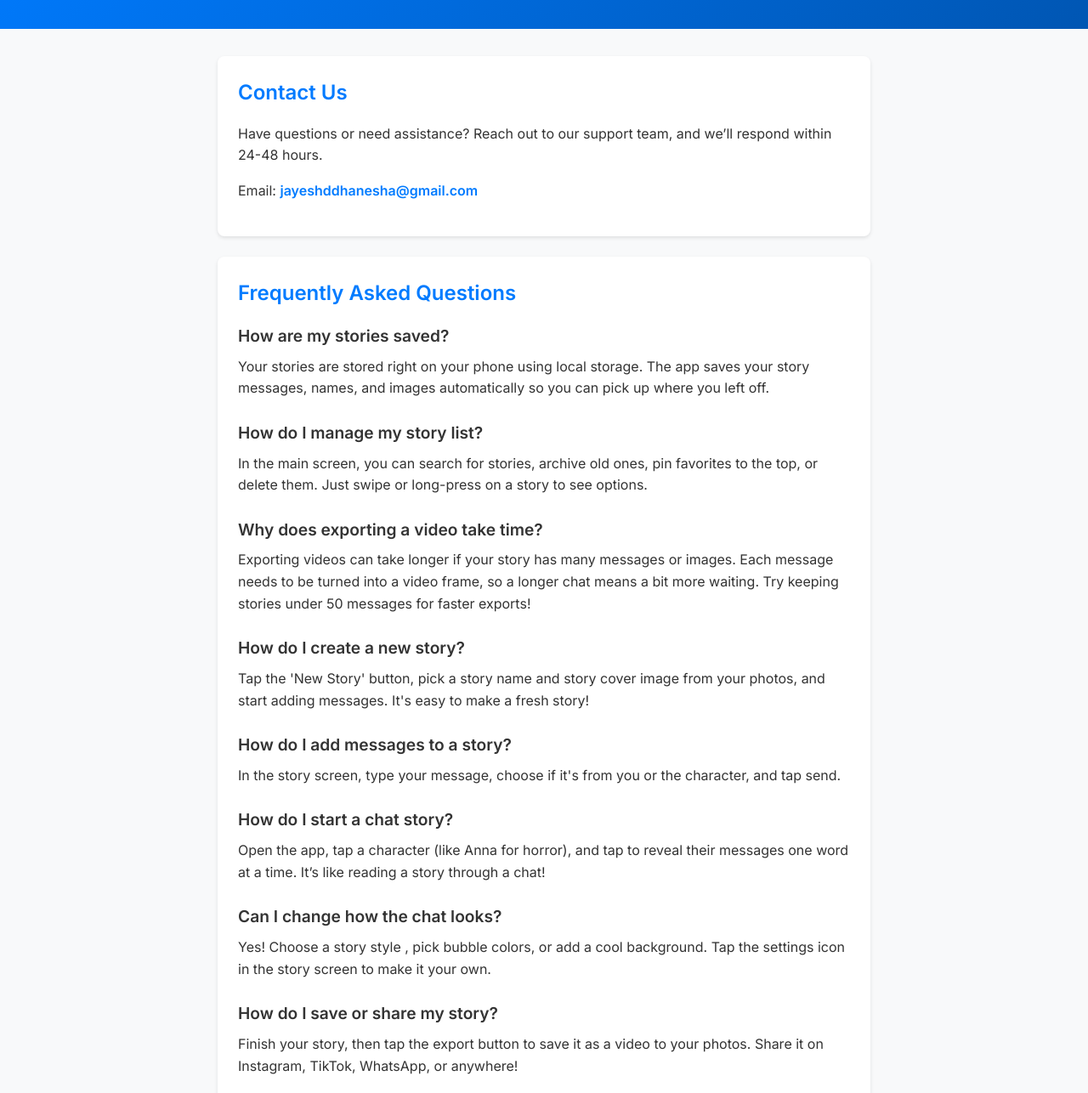
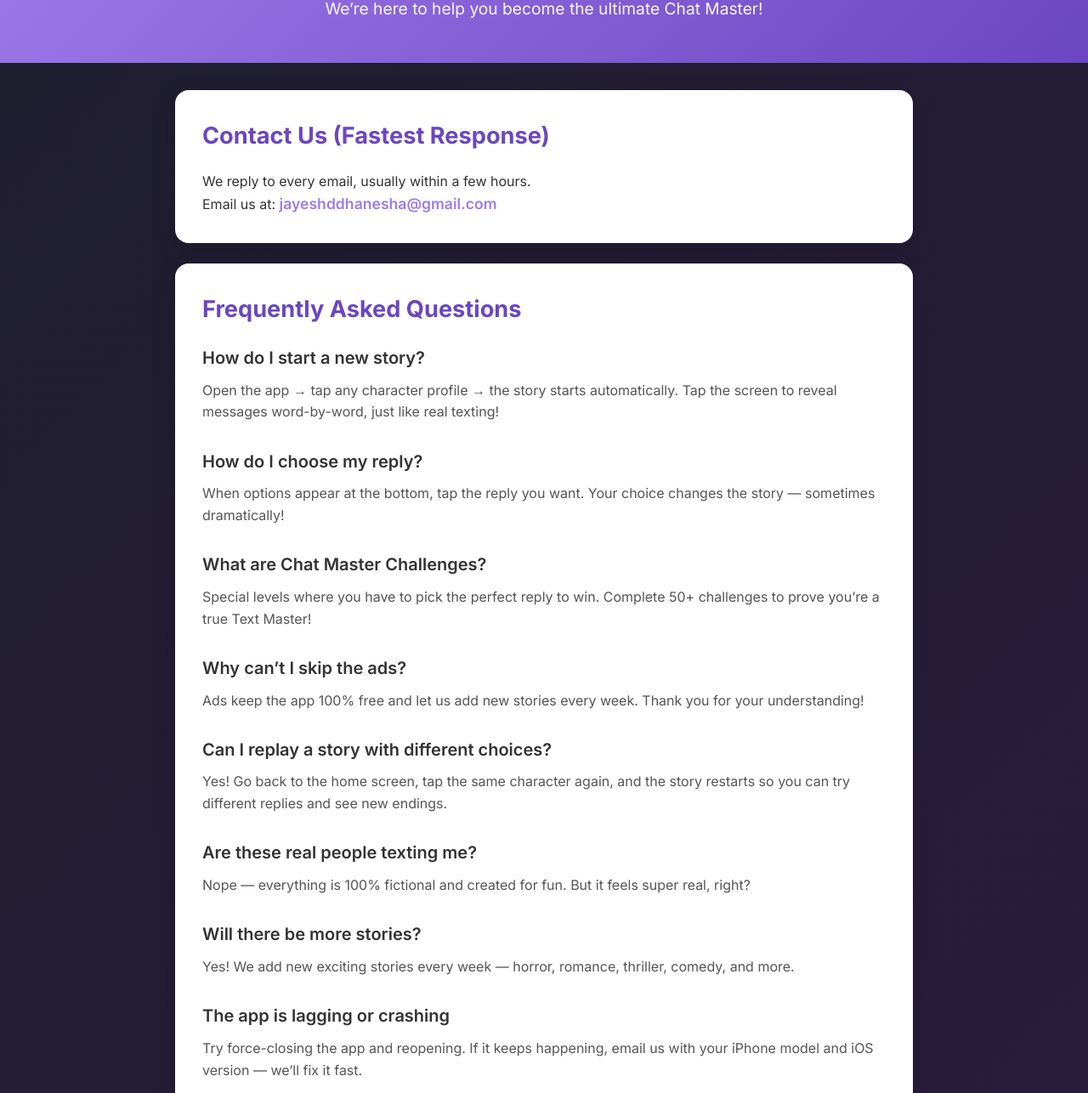
Before and after one commit to jayeshdddhanesha-wq/supporturl, a plain HTML site: page index.html in a window 1280 px wide. Shown: the part 117-1403 px from the top of the page at 85% size. Drawn offline with Linux system fonts and the light colour scheme.

Commit message:
index.html

```diff
--- a/index.html
+++ b/index.html
@@ -3,101 +3,98 @@
 <head>
     <meta charset="UTF-8">
     <meta name="viewport" content="width=device-width, initial-scale=1.0">
-    <title>Texting Story Text Yourself - Support</title>
+    <title>Support – Texting Story : Chat Master</title>
     <link href="https://fonts.googleapis.com/css2?family=Inter:wght@400;600;700&display=swap" rel="stylesheet">
     <style>
         * { margin: 0; padding: 0; box-sizing: border-box; }
-        body { font-family: 'Inter', sans-serif; line-height: 1.6; color: #333; background-color: #f8f9fa; }
-        header { background: linear-gradient(135deg, #007bff, #0056b3); color: white; text-align: center; padding: 2rem 1rem; }
-        header h1 { font-size: 2rem; font-weight: 700; margin-bottom: 0.5rem; }
-        header p { font-size: 1.1rem; opacity: 0.9; }
-        .container { max-width: 800px; margin: 0 auto; padding: 2rem 1rem; }
-        .section { background: white; border-radius: 8px; padding: 1.5rem; margin-bottom: 1.5rem; box-shadow: 0 2px 4px rgba(0, 0, 0, 0.1); }
-        .section h2 { font-size: 1.5rem; font-weight: 600; margin-bottom: 1rem; color: #007bff; }
-        .section p { font-size: 1rem; margin-bottom: 1rem; }
-        .contact-link { color: #007bff; text-decoration: none; font-weight: 600; }
+        body { font-family: 'Inter', sans-serif; line-height: 1.6; color: #333; background: linear-gradient(135deg, #1e1e2e, #2a1b3d); min-height: 100vh; }
+        header { background: linear-gradient(135deg, #9F7AEA, #6B46C1); color: white; text-align: center; padding: 3rem 1rem; }
+        header h1 { font-size: 2.2rem; font-weight: 700; margin-bottom: 0.5rem; }
+        header p { font-size: 1.2rem; opacity: 0.95; }
+        .container { max-width: 900px; margin: 0 auto; padding: 2rem 1rem; }
+        .section { background: white; border-radius: 16px; padding: 2rem; margin-bottom: 1.5rem; box-shadow: 0 10px 30px rgba(0,0,0,0.15); }
+        .section h2 { font-size: 1.7rem; font-weight: 700; margin-bottom: 1.2rem; color: #6B46C1; }
+        .faq-item { margin-bottom: 1.8rem; }
+        .faq-item h3 { font-size: 1.25rem; font-weight: 600; margin-bottom: 0.6rem; color: #333; }
+        .faq-item p { color: #555; font-size: 1rem; }
+        .contact-link { color: #9F7AEA; text-decoration: none; font-weight: 600; font-size: 1.1rem; }
         .contact-link:hover { text-decoration: underline; }
-        .faq-item { margin-bottom: 1.5rem; }
-        .faq-item h3 { font-size: 1.2rem; font-weight: 600; margin-bottom: 0.5rem; }
-        footer { text-align: center; padding: 1rem; background: #e9ecef; font-size: 0.9rem; color: #666; }
+        footer { text-align: center; padding: 2rem; color: #ccc; font-size: 0.9rem; }
         @media (max-width: 600px) {
-            header h1 { font-size: 1.5rem; }
-            header p { font-size: 1rem; }
-            .container { padding: 1rem; }
-            .section { padding: 1rem; }
+            header h1 { font-size: 1.8rem; }
+            header p { font-size: 1.1rem; }
+            .section { padding: 1.5rem; }
         }
     </style>
 </head>
 <body>
     <header>
-        <h1>Texting Story Text Yourself - Support</h1>
-        <p>We’re here to help you create and share your Texting Story!</p>
+        <h1>Texting Story : Chat Master – Support</h1>
+        <p>We’re here to help you become the ultimate Chat Master!</p>
     </header>
+
     <div class="container">
+
         <div class="section">
-            <h2>Contact Us</h2>
-            <p>Have questions or need assistance? Reach out to our support team, and we’ll respond within 24-48 hours.</p>
-            <p>Email: <a href="mailto:jayeshddhanesha@gmail.com" class="contact-link">jayeshddhanesha@gmail.com</a></p>
+            <h2>Contact Us (Fastest Response)</h2>
+            <p>We reply to every email, usually within a few hours.</p>
+            <p>Email us at: <a href="mailto:jayeshddhanesha@gmail.com" class="contact-link">jayeshddhanesha@gmail.com</a></p>
         </div>
+
         <div class="section">
             <h2>Frequently Asked Questions</h2>
 
-
             <div class="faq-item">
-                <h3>How are my stories saved?</h3>
-                <p>Your stories are stored right on your phone using local storage. The app saves your story messages, names, and images automatically so you can pick up where you left off.</p>
-            </div>
-            <div class="faq-item">
-                <h3>How do I manage my story list?</h3>
-                <p>In the main screen, you can search for stories, archive old ones, pin favorites to the top, or delete them. Just swipe or long-press on a story to see options.</p>
-            </div>
-              <div class="faq-item">
-                <h3>Why does exporting a video take time?</h3>
-                <p>Exporting videos can take longer if your story has many messages or images. Each message needs to be turned into a video frame, so a longer chat means a bit more waiting. Try keeping stories under 50 messages for faster exports!</p>
-            </div>
-            <div class="faq-item">
-                <h3>How do I create a new story?</h3>
-                <p>Tap the 'New Story' button, pick a story name and story cover image from your photos, and start adding messages. It's easy to make a fresh story!</p>
-            </div>
-            <div class="faq-item">
-                <h3>How do I add messages to a story?</h3>
-                <p>In the story screen, type your message, choose if it's from you or the character, and tap send.</p>
-            </div>
-            <div class="faq-item">
-                <h3>How do I start a chat story?</h3>
-                <p>Open the app, tap a character (like Anna for horror), and tap to reveal their messages one word at a time. It’s like reading a story through a chat!</p>
+                <h3>How do I start a new story?</h3>
+                <p>Open the app → tap any character profile → the story starts automatically. Tap the screen to reveal messages word-by-word, just like real texting!</p>
             </div>
 
             <div class="faq-item">
-                <h3>Can I change how the chat looks?</h3>
-                <p>Yes! Choose a story style , pick bubble colors, or add a cool background. Tap the settings icon in the story screen to make it your own.</p>
-            </div>
-            <div class="faq-item">
-                <h3>How do I save or share my story?</h3>
-                <p>Finish your story, then tap the export button to save it as a  video to your photos. Share it on Instagram, TikTok, WhatsApp, or anywhere!</p>
-            </div>
-            <div class="faq-item">
-                <h3>Can I share my stories on social media?</h3>
-                <p>Absolutely! After exporting your chat story as a picture or video, share it directly to Instagram, TikTok, WhatsApp, or other platforms.</p>
+                <h3>How do I choose my reply?</h3>
+                <p>When options appear at the bottom, tap the reply you want. Your choice changes the story — sometimes dramatically!</p>
             </div>
 
             <div class="faq-item">
-                <h3>Why isn’t my exported video working?</h3>
-                <p>Make sure your video is 15-30 seconds and exported at 30 fps. Check your phone’s storage or try again. Email us if it’s still not working.</p>
-            </div>
-            <div class="faq-item">
-                <h3>Is this app for real chatting?</h3>
-                <p>No, it’s all for fun! The app creates chat stories with made-up characters for storytelling, not real messaging.</p>
+                <h3>What are Chat Master Challenges?</h3>
+                <p>Special levels where you have to pick the perfect reply to win. Complete 50+ challenges to prove you’re a true Text Master!</p>
             </div>
 
             <div class="faq-item">
-                <h3>What does clearing the cache do?</h3>
-                <p>It removes temporary files like old images and videos to free up space on your phone. Go to settings and tap 'Clear Cache' if the app feels slow.</p>
+                <h3>Why can’t I skip the ads?</h3>
+                <p>Ads keep the app 100% free and let us add new stories every week. Thank you for your understanding!</p>
             </div>
+
+            <div class="faq-item">
+                <h3>Can I replay a story with different choices?</h3>
+                <p>Yes! Go back to the home screen, tap the same character again, and the story restarts so you can try different replies and see new endings.</p>
+            </div>
+
+            <div class="faq-item">
+                <h3>Are these real people texting me?</h3>
+                <p>Nope — everything is 100% fictional and created for fun. But it feels super real, right?</p>
+            </div>
+
+            <div class="faq-item">
+                <h3>Will there be more stories?</h3>
+                <p>Yes! We add new exciting stories every week — horror, romance, thriller, comedy, and more.</p>
+            </div>
+
+            <div class="faq-item">
+                <h3>The app is lagging or crashing</h3>
+                <p>Try force-closing the app and reopening. If it keeps happening, email us with your iPhone model and iOS version — we’ll fix it fast.</p>
+            </div>
+
+            <div class="faq-item">
+                <h3>I want to suggest a story idea!</h3>
+                <p>We love that! Reply to this email with your idea — the best ones might become real stories (with credit to you).</p>
+            </div>
+
         </div>
     </div>
+
     <footer>
-        <p>&copy; 2025 Texting Story Text Yourself. All rights reserved.</p>
+        <p>© 2025 Texting Story : Chat Master – Made with love by Jayesh Dhanesha</p>
+        <p>Thank you for playing and becoming a Chat Master!</p>
     </footer>
 </body>
 </html>
```
